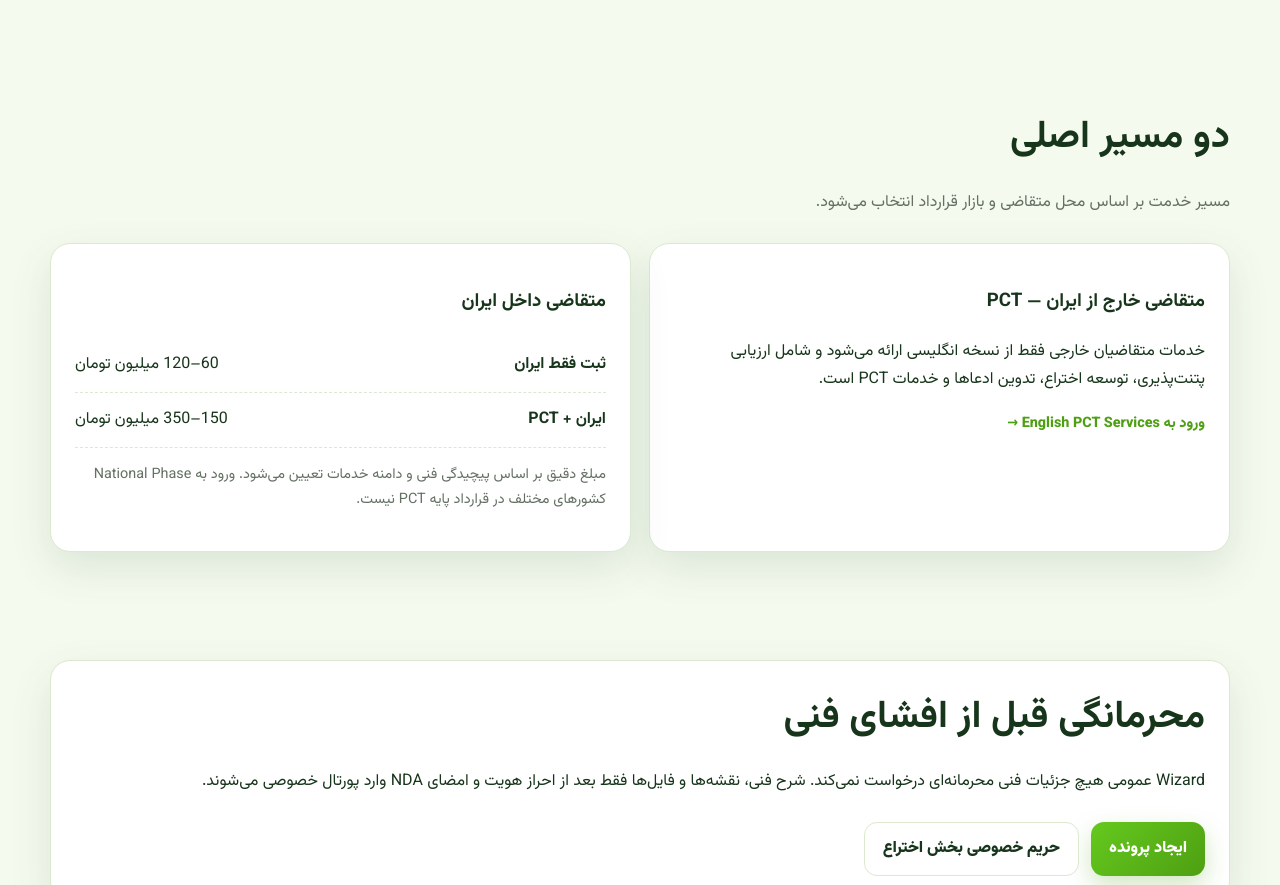
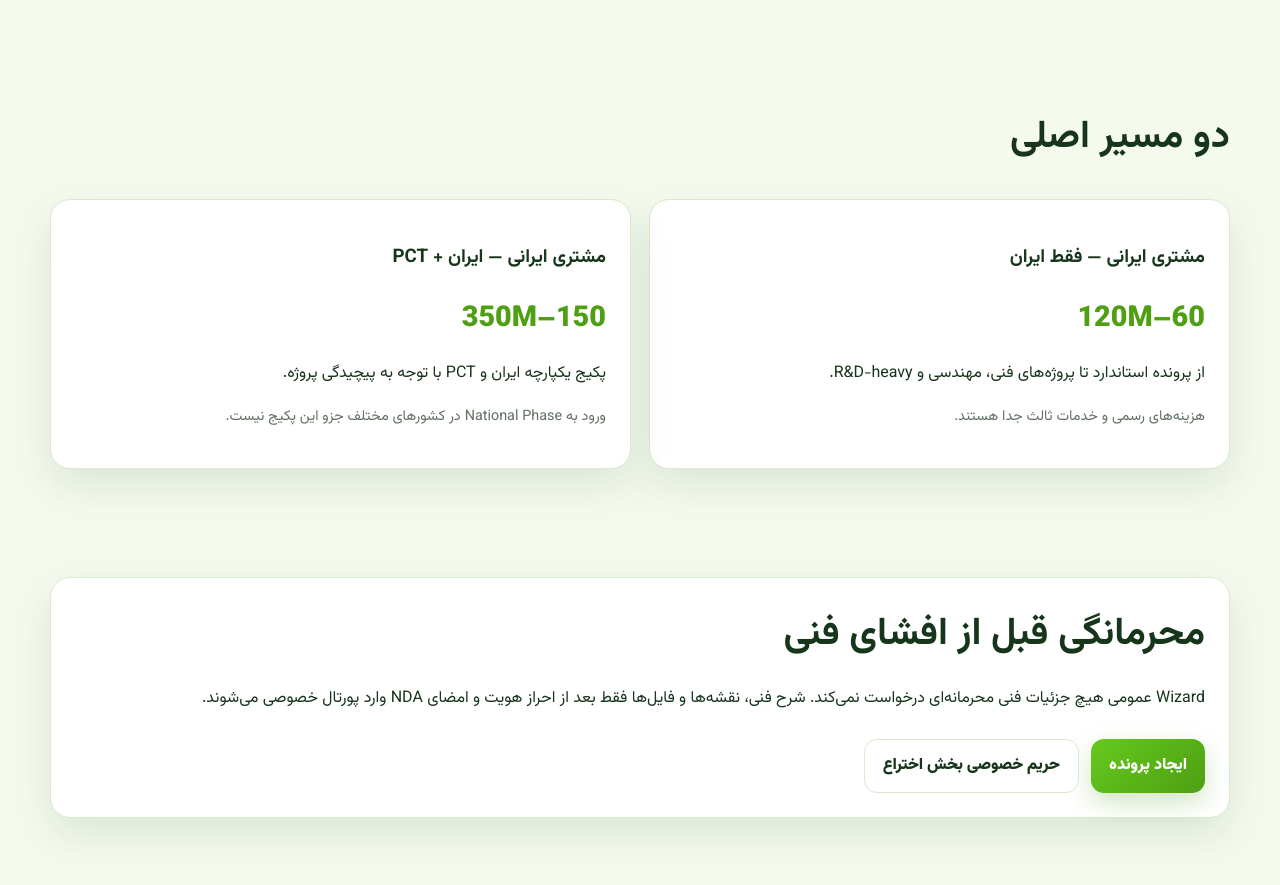
Before and after one commit to researchvaultagentai/researchvault-site, a plain HTML site: page patent/index.html in a window 1280 px wide. Shown: the part 1142-2027 px from the top of the page. Drawn offline with Linux system fonts and the light colour scheme; no server answers.

Commit message:
Keep Persian Patent page focused on Iran service paths

```diff
--- a/patent/index.html
+++ b/patent/index.html
@@ -2,6 +2,6 @@
 <main>
 <section class="hero patent-hero"><div class="wrap"><div class="hero-grid"><div class="hero-copy"><span class="badge">کارگزاری تخصصی ثبت اختراع · ایران و PCT</span><h1>از ایده خام تا پرونده حرفه‌ای و Filing بین‌المللی</h1><p>ابتدا ایده شما را از دید ممیز پتنت تحت فشار قرار می‌دهیم؛ سپس پیشینه، نوآوری، گام ابتکاری، شکاف‌های فنی و مسیرهای قابل دفاع بررسی می‌شوند. فقط بعد از آن وارد تدوین و Filing می‌شویم.</p><div class="hero-points"><span>Prior Art</span><span>Patentability</span><span>Claims</span><span>PCT Filing</span></div><div class="actions"><a class="btn btn-primary" href="intake/">شروع محرمانه پرونده</a><a class="btn btn-secondary" href="wizard.html">آیا PCT برای من لازم است؟</a></div></div><div class="hero-art"><img src="/assets/patent-hero-robot.png" alt="ربات کارگزار اختراع ResearchVault در حال بررسی پرونده پتنت"><div class="hero-art-label"><b>Patent Agent Robot</b><span>Idea → Search → Claims → Filing</span></div></div></div><div class="hero-pricebar"><div class="hero-priceitem"><b>پرداخت بیعانه</b><span>شروع بررسی پیشینه اختراع</span></div><div class="hero-priceitem"><b>ثبت فقط ایران</b><span>60–120 میلیون تومان</span></div><div class="hero-priceitem"><b>ایران + PCT</b><span>150–350 میلیون تومان</span></div><div class="hero-priceitem"><b>فاز ملی (National Phase)</b><span>خارج از محدوده قرارداد پایه</span></div></div><p class="price-note">مبلغ نهایی بر اساس پیچیدگی فنی و دامنه خدمات هر پرونده در پیش‌فاکتور همان پروژه تعیین می‌شود.</p></div></section>
 <section class="section"><div class="wrap"><h2>فرآیند کار</h2><p class="lead">پرونده به‌صورت مرحله‌ای، قابل ردگیری و با قرارداد و لاگ رویداد مدیریت می‌شود.</p><div class="flow"><div class="flow-item"><b>1</b>احراز هویت</div><div class="flow-item"><b>2</b>NDA</div><div class="flow-item"><b>3</b>افشای محرمانه</div><div class="flow-item"><b>4</b>Patentability</div><div class="flow-item"><b>5</b>Drafting/Filing</div><div class="flow-item"><b>6</b>Post-filing</div></div></div></section>
-<section class="section"><div class="wrap"><h2>دو مسیر اصلی</h2><p class="lead">مسیر خدمت بر اساس محل متقاضی و بازار قرارداد انتخاب می‌شود.</p><div class="grid3" style="grid-template-columns:repeat(2,minmax(0,1fr))"><a class="card" href="en/"><h3>متقاضی خارج از ایران — PCT</h3><p>خدمات متقاضیان خارجی فقط از نسخه انگلیسی ارائه می‌شود و شامل ارزیابی پتنت‌پذیری، توسعه اختراع، تدوین ادعاها و خدمات PCT است.</p><span class="small" style="font-weight:800;color:var(--p2)">ورود به English PCT Services →</span></a><article class="card"><h3>متقاضی داخل ایران</h3><div class="stat"><b>ثبت فقط ایران</b><span>60–120 میلیون تومان</span></div><div class="stat"><b>ایران + PCT</b><span>150–350 میلیون تومان</span></div><p class="small">مبلغ دقیق بر اساس پیچیدگی فنی و دامنه خدمات تعیین می‌شود. ورود به National Phase کشورهای مختلف در قرارداد پایه PCT نیست.</p></article></div></div></section>
+<section class="section"><div class="wrap"><h2>دو مسیر اصلی</h2><div class="grid3" style="grid-template-columns:repeat(2,minmax(0,1fr))"><article class="card"><h3>مشتری ایرانی — فقط ایران</h3><div class="price">60–120M</div><p>از پرونده استاندارد تا پروژه‌های فنی، مهندسی و R&amp;D-heavy.</p><p class="small">هزینه‌های رسمی و خدمات ثالث جدا هستند.</p></article><article class="card"><h3>مشتری ایرانی — ایران + PCT</h3><div class="price">150–350M</div><p>پکیج یکپارچه ایران و PCT با توجه به پیچیدگی پروژه.</p><p class="small">ورود به National Phase در کشورهای مختلف جزو این پکیج نیست.</p></article></div></div></section>
 <section class="section"><div class="wrap"><div class="card"><h2>محرمانگی قبل از افشای فنی</h2><p>Wizard عمومی هیچ جزئیات فنی محرمانه‌ای درخواست نمی‌کند. شرح فنی، نقشه‌ها و فایل‌ها فقط بعد از احراز هویت و امضای NDA وارد پورتال خصوصی می‌شوند.</p><div class="actions"><a class="btn btn-primary" href="intake/">ایجاد پرونده</a><a class="btn btn-secondary" href="privacy.html">حریم خصوصی بخش اختراع</a></div></div></div></section>
 </main><script src="assets/patent.js"></script></body></html>
```
